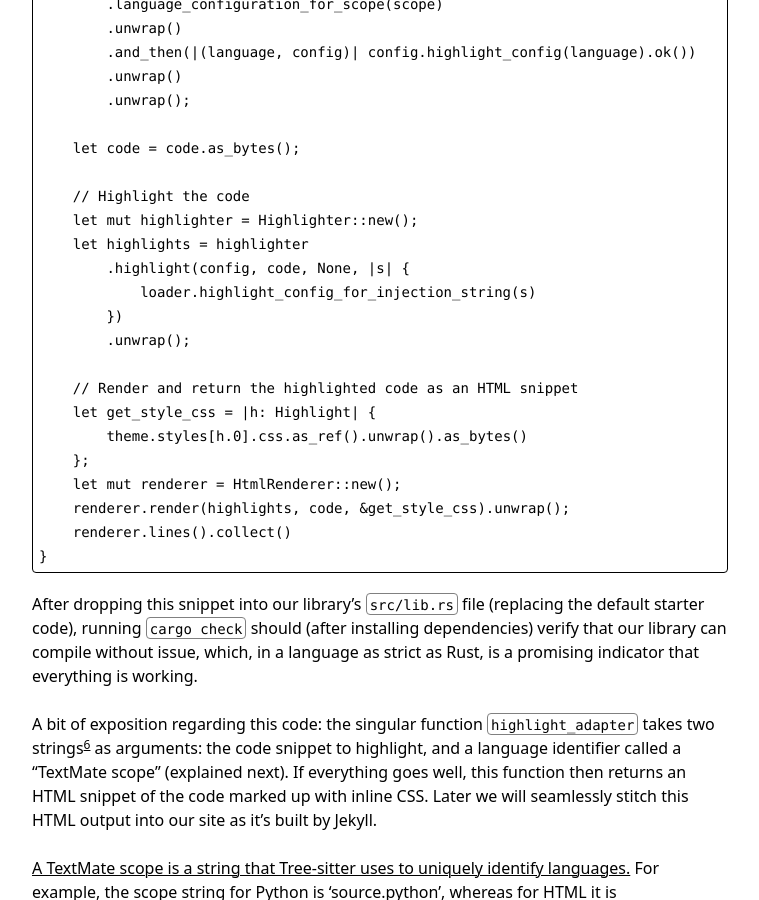
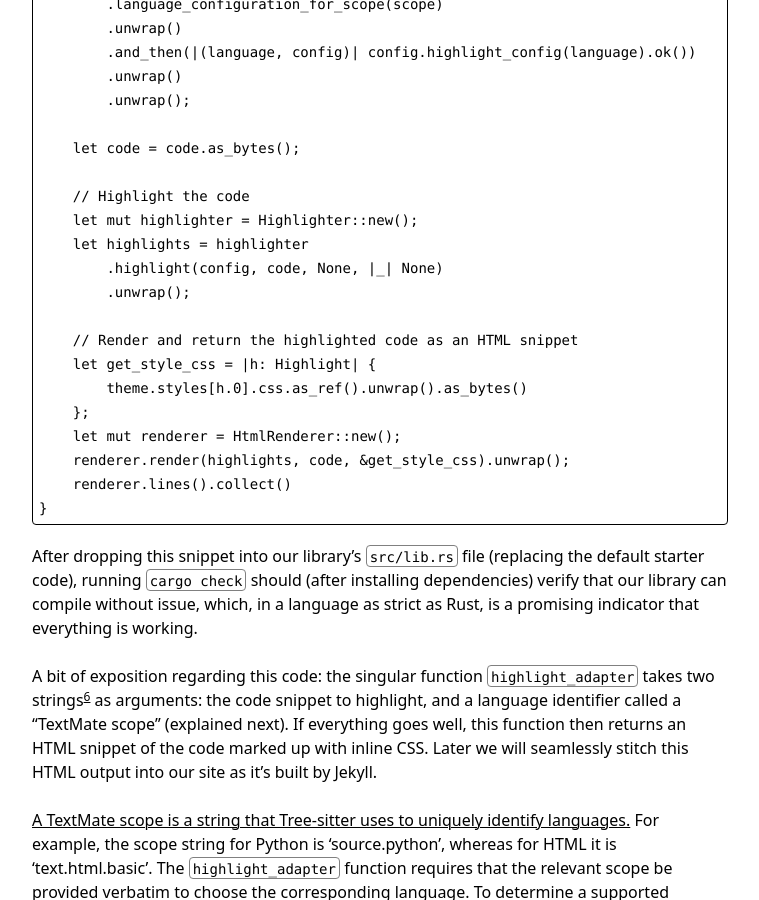
Before and after one commit to andrewtbiehl/andrewtbiehl.com, a Jekyll site: the page built from _posts/2022-09-07-jekyll-tree-sitter.md, in a window 1280 px wide and 900 px high, scrolled down 4693 px. Shown: the whole window, without its empty margins (260-1019 px from the left). Built offline with Jekyll 4.4.1, drawn with Linux system fonts in a browser that asks for light colours.

Commit message:
Fix hypothetical bug in code snippet
Fixes a hypothetical bug in the Tree-sitter self-contained code
highlighting snippet by simplifying the behavior of the snippet.

The buggy line of code that was removed was intended to allow a user to
highlight embedded languages, however this is only possible if the
embedded language uses the exact same highlighting tokens as the
surrounding language, which is usually not true. A much more complicated
fix can be applied that enables highlighting of embedded languages but,
since this is supposed to be a minimal example, it made more sense to
simply remove this feature altogether. The resulting code still cannot
highlight embedded languages, but will no longer crash when attempting
to do so.

```diff
--- a/_posts/2022-09-07-jekyll-tree-sitter.md
+++ b/_posts/2022-09-07-jekyll-tree-sitter.md
@@ -260,9 +260,7 @@ pub fn highlight_adapter(code: &str, scope: &str) -> String {
     // Highlight the code
     let mut highlighter = Highlighter::new();
     let highlights = highlighter
-        .highlight(config, code, None, |s| {
-            loader.highlight_config_for_injection_string(s)
-        })
+        .highlight(config, code, None, |_| None)
         .unwrap();
 
     // Render and return the highlighted code as an HTML snippet
```
